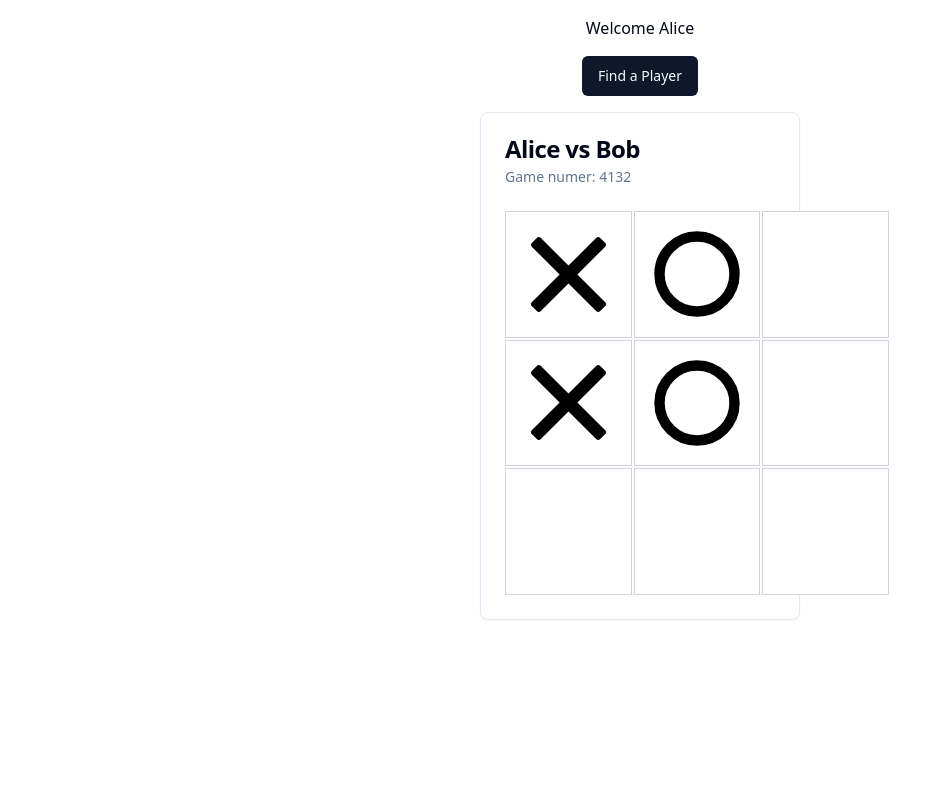
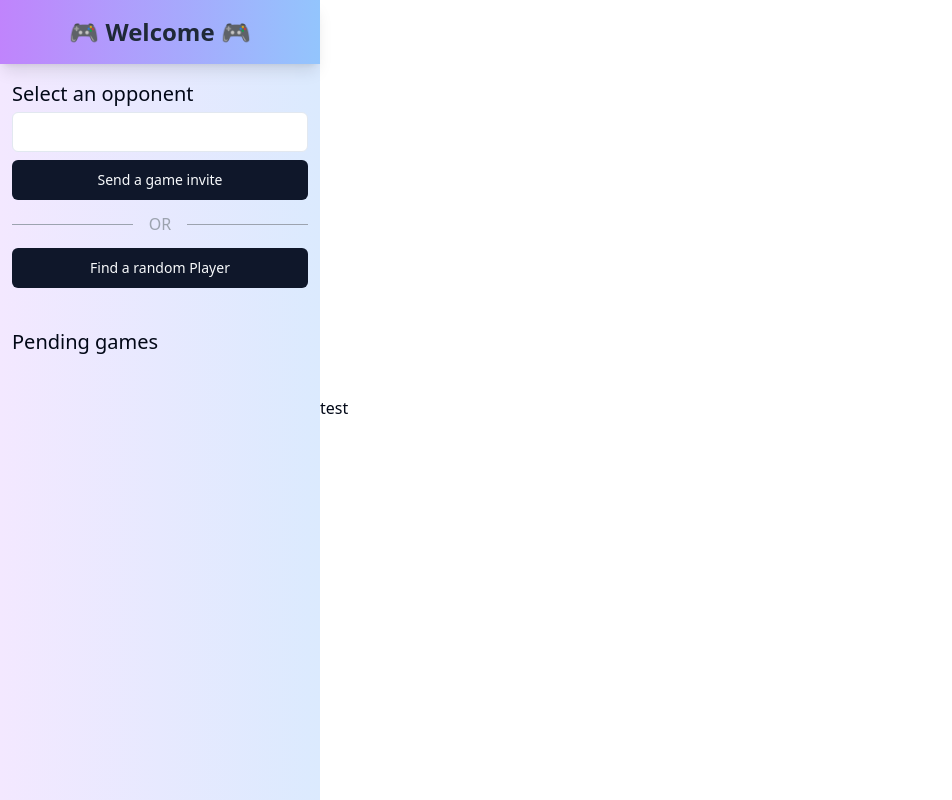
Before and after one commit to TytanMikJas/TicTacToe, a React (Vite) app in the folder client/: page /game in a window 1280 px wide. Shown: the whole page, without its empty margins (0-952 px from the left). Built offline with nearby package versions, Linux system fonts and the light colour scheme.

Commit message:
Refreshed frontend, next up is integration with backend

```diff
--- a/client/package.json
+++ b/client/package.json
@@ -10,6 +10,7 @@
     "preview": "vite preview"
   },
   "dependencies": {
+    "@radix-ui/react-label": "^2.0.2",
     "@radix-ui/react-separator": "^1.0.3",
     "@radix-ui/react-slot": "^1.0.2",
     "class-variance-authority": "^0.7.0",
--- a/client/src/components/GamePage/FindPlayerButton.tsx
+++ /dev/null
@@ -1,5 +0,0 @@
-import { Button } from "../shadcn/button";
-
-export default function FindPlayerButton() {
-  return <Button>Find a Player</Button>;
-}
--- /dev/null
+++ b/client/src/components/GamePage/Separator.tsx
@@ -0,0 +1,13 @@
+interface SeparatorProps {
+  text: string;
+}
+
+export default function Separator({ text }: SeparatorProps) {
+  return (
+    <div className="flex py-3 items-center">
+      <div className="flex-grow border-t border-gray-400"></div>
+      <span className="flex-shrink mx-4 text-gray-400">{text}</span>
+      <div className="flex-grow border-t border-gray-400"></div>
+    </div>
+  );
+}
--- /dev/null
+++ b/client/src/components/GamePage/WelcomeText.tsx
@@ -0,0 +1,16 @@
+interface userProps {
+  user: string | null;
+}
+
+export default function WelcomeText({ user }: userProps) {
+  return (
+    <>
+      <h1 className="text-2xl font-bold text-gray-800 text-center shadow-lg p-4 bg-gradient-to-r from-purple-400 to-blue-300">
+        🎮 Welcome {user} 🎮
+      </h1>
+      <h2 className="text-xl font-bold text-gray-800 mb-4 text-center">
+
+      </h2>
+    </>
+  );
+}
--- /dev/null
+++ b/client/src/components/shadcn/label.tsx
@@ -0,0 +1,24 @@
+import * as React from "react"
+import * as LabelPrimitive from "@radix-ui/react-label"
+import { cva, type VariantProps } from "class-variance-authority"
+
+import { cn } from "@/lib/utils"
+
+const labelVariants = cva(
+  "text-sm font-medium leading-none peer-disabled:cursor-not-allowed peer-disabled:opacity-70"
+)
+
+const Label = React.forwardRef<
+  React.ElementRef<typeof LabelPrimitive.Root>,
+  React.ComponentPropsWithoutRef<typeof LabelPrimitive.Root> &
+    VariantProps<typeof labelVariants>
+>(({ className, ...props }, ref) => (
+  <LabelPrimitive.Root
+    ref={ref}
+    className={cn(labelVariants(), className)}
+    {...props}
+  />
+))
+Label.displayName = LabelPrimitive.Root.displayName
+
+export { Label }
--- a/client/src/components/shadcn/separator.tsx
+++ /dev/null
@@ -1,29 +0,0 @@
-import * as React from "react"
-import * as SeparatorPrimitive from "@radix-ui/react-separator"
-
-import { cn } from "@/lib/utils"
-
-const Separator = React.forwardRef<
-  React.ElementRef<typeof SeparatorPrimitive.Root>,
-  React.ComponentPropsWithoutRef<typeof SeparatorPrimitive.Root>
->(
-  (
-    { className, orientation = "horizontal", decorative = true, ...props },
-    ref
-  ) => (
-    <SeparatorPrimitive.Root
-      ref={ref}
-      decorative={decorative}
-      orientation={orientation}
-      className={cn(
-        "shrink-0 bg-border",
-        orientation === "horizontal" ? "h-[1px] w-full" : "h-full w-[1px]",
-        className
-      )}
-      {...props}
-    />
-  )
-)
-Separator.displayName = SeparatorPrimitive.Root.displayName
-
-export { Separator }
--- a/client/src/stores/user-store.ts
+++ b/client/src/stores/user-store.ts
@@ -0,0 +1,21 @@
+import { create } from "zustand";
+import { createJSONStorage, persist } from "zustand/middleware";
+
+type User = string;
+
+type UserStore = {
+  user: User | null;
+  setUser: (user: User) => void;
+  logout: () => void;
+};
+
+export const useUserStore = create<UserStore>()(
+  persist(
+    (set) => ({
+      user: null,
+      setUser: (user: User) => set({ user }),
+      logout: () => set({ user: null }),
+    }),
+    { name: "user-storage", storage: createJSONStorage(() => localStorage) }
+  )
+);
--- a/client/src/view/GamePage.tsx
+++ b/client/src/view/GamePage.tsx
@@ -1,32 +1,28 @@
-import FindPlayerButton from "@/components/GamePage/FindPlayerButton";
-import TicTacToe from "@/components/GamePage/TicTacToe";
-import { Figure, GameStatus } from "@/utils/enums";
+import Separator from "@/components/GamePage/Separator";
+import WelcomeText from "@/components/GamePage/WelcomeText";
+import { Button } from "@/components/shadcn/button";
+import { Input } from "@/components/shadcn/input";
+import { Label } from "@/components/shadcn/label";
+import { useUserStore } from "@/stores/user-store";
 
 export default function GamePage() {
-  const mockGame = {
-    id: "4132",
-    player1: "Alice",
-    player2: "Bob",
-    player1Figure: Figure.X,
-    player2Figure: Figure.O,
-    startingFigure: Figure.X,
-    square1: Figure.X,
-    square2: Figure.O,
-    square3: Figure.Empty,
-    square4: Figure.X,
-    square5: Figure.O,
-    square6: Figure.Empty,
-    square7: Figure.Empty,
-    square8: Figure.Empty,
-    square9: Figure.Empty,
-    status: GameStatus.IN_PROGRESS,
-  };
+  const { user } = useUserStore();
 
   return (
-    <div className="flex flex-col items-center space-y-4 pt-4">
-      <h1>Welcome {mockGame.player1}</h1>
-      <FindPlayerButton />
-      <TicTacToe game={mockGame} />
+    <div className="flex items-center space-y-4">
+      <div className="w-1/4 h-screen flex flex-col space-y-2 bg-gradient-to-r from-purple-100 to-blue-100">
+        <WelcomeText user={user} />
+        <div className="mx-3 flex flex-col">
+          <Label className="text-xl mb-1">Select an opponent</Label>
+          <Input></Input>
+          <Button className="mt-2">Send a game invite</Button>
+          <Separator text="OR" />
+          <Button>Find a random Player</Button>
+          <Label className="text-xl pt-10"> Pending games </Label>
+        </div>
+      </div>
+
+      <div>test</div>
     </div>
   );
 }
--- a/client/src/view/LoginPage.tsx
+++ b/client/src/view/LoginPage.tsx
@@ -8,13 +8,18 @@ import {
   CardTitle,
 } from "@/components/shadcn/card";
 import { Input } from "@/components/shadcn/input";
+import { useUserStore } from "@/stores/user-store";
+import { useState } from "react";
 
 export default function LoginPage() {
+  const [username, setUsername] = useState("");
+  const { setUser } = useUserStore();
   const navigate = useNavigate();
 
   function onSubmit(event: React.FormEvent<HTMLFormElement>) {
     event.preventDefault();
-    navigate("/game")
+    setUser(username);
+    navigate("/game");
   }
 
   return (
@@ -26,8 +31,14 @@ export default function LoginPage() {
         </CardHeader>
         <CardContent>
           <form onSubmit={onSubmit} className="space-y-5">
-            <Input placeholder="Your Name" />
-            <Button type='submit' className="w-full">Login</Button>
+            <Input
+              placeholder="Your Name"
+              value={username}
+              onChange={(e) => setUsername(e.target.value)}
+            />
+            <Button type="submit" className="w-full">
+              Login
+            </Button>
           </form>
         </CardContent>
       </Card>
```
Also changed, not shown: client/src/stores/game-store.ts (line endings or trailing spaces), 1 other file (tests, documents, lock files or other folders).
